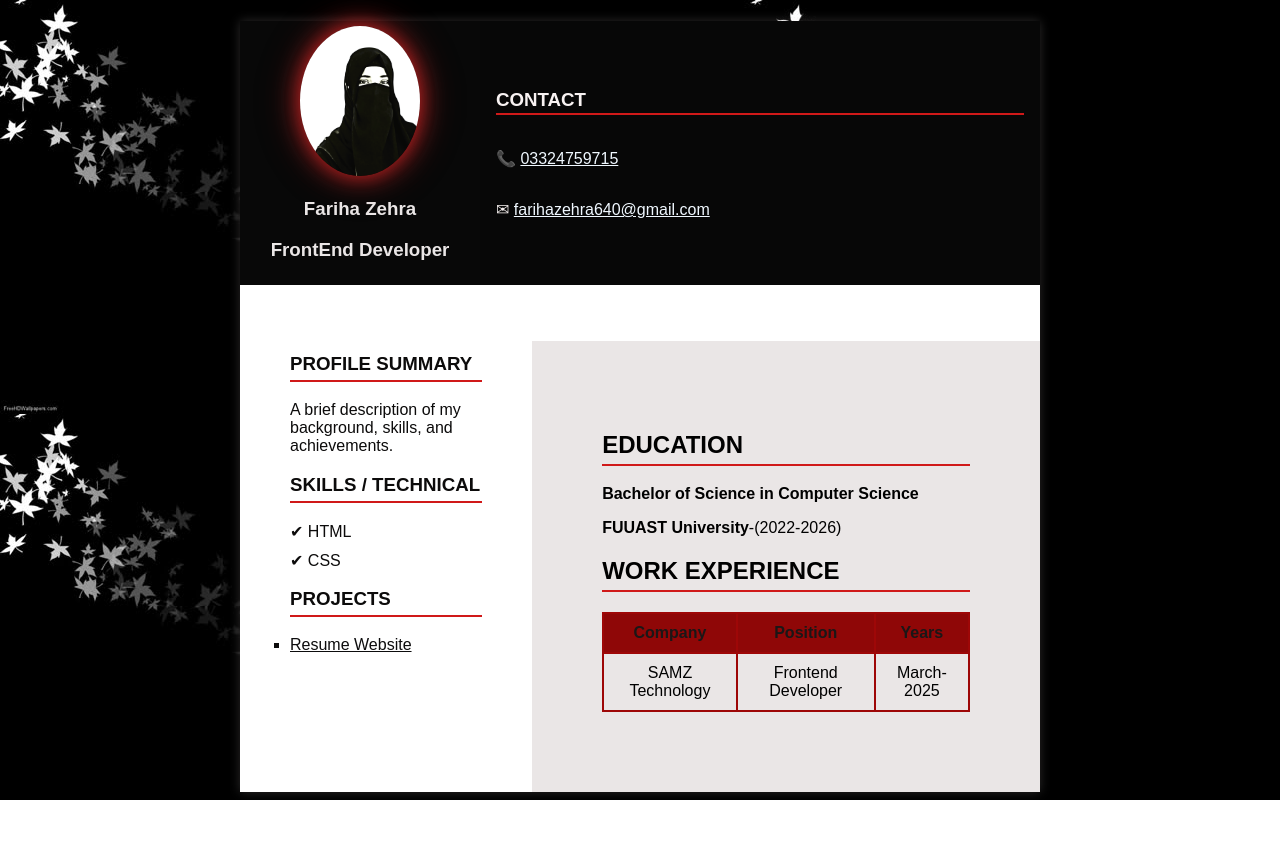
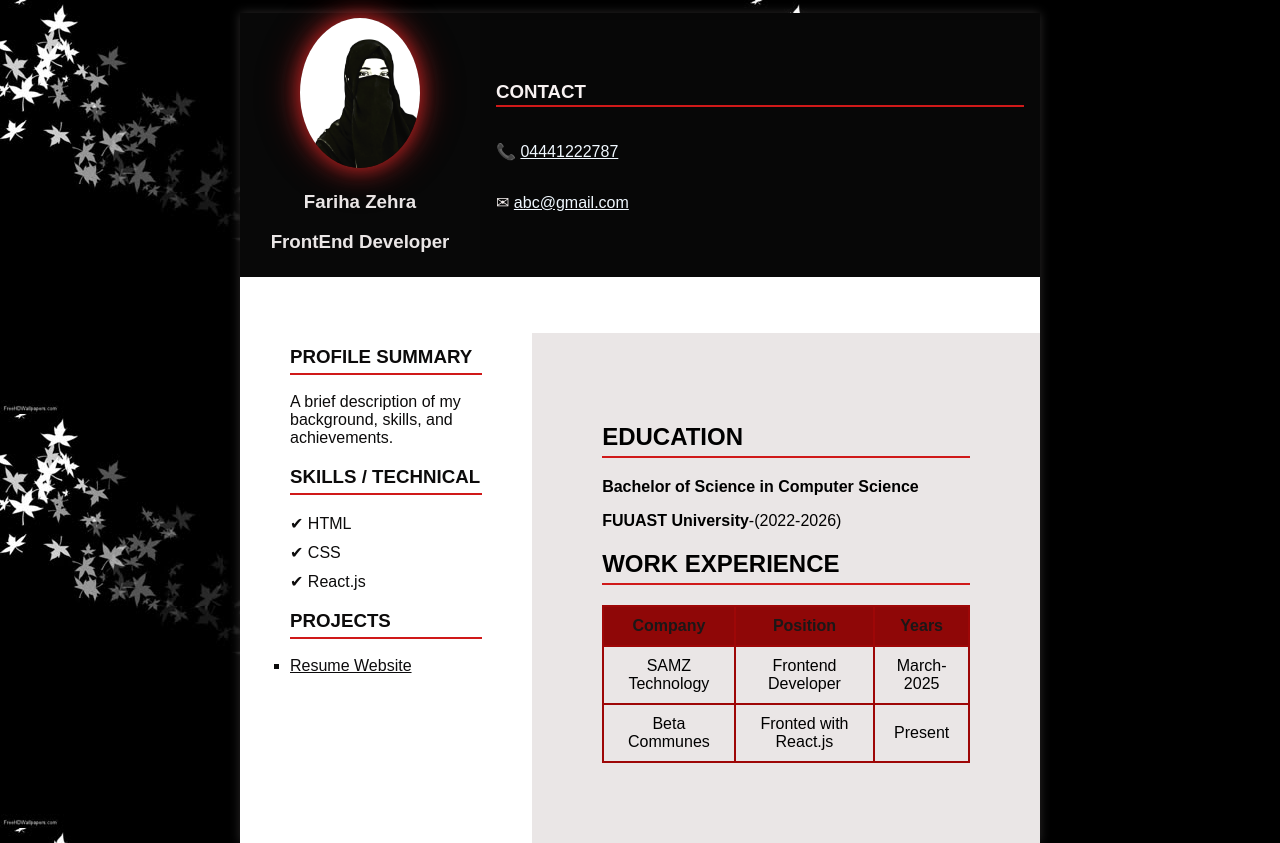
Before and after one commit to Fariha-Zehra-webDeveloper/Samz_tech_Intern_Tasks, a plain HTML site: page Task4/index.html in a window 1280 px wide. Before the commit the page ends 800 px from the top, so only its background shows below. Drawn offline with Linux system fonts and the light colour scheme.

Commit message:
Update index.html

```diff
--- a/Task4/index.html
+++ b/Task4/index.html
@@ -145,8 +145,8 @@
             </div>
             <div class="contact-section">
                 <h3>Contact</h3>
-                <p>📞 <a style="color:aliceblue"  href="tel:+0123012377">03324759715</a></p>
-                <p>✉ <a style="color:aliceblue" href="mailto:emailaddress@gmail.com">farihazehra640@gmail.com</a></p>
+                <p>📞 <a style="color:aliceblue"  href="tel:+0123012377">04441222787</a></p>
+                <p>✉ <a style="color:aliceblue" href="mailto:emailaddress@gmail.com">abc@gmail.com</a></p>
             </div>
         </div>
         <div class="content">
@@ -158,7 +158,7 @@
                 <ul>
                     <li>✔ HTML </li>
                     <li>✔ CSS</li>
-
+                    <li>✔ React.js</li>
                 </ul>
                 <h3>Projects</h3>
                     <ul>
@@ -185,6 +185,11 @@
                             <td>Frontend Developer</td>
                             <td>March-2025</td>
                         </tr>
+                        <tr>
+                             <td>Beta Communes</td>
+                            <td>Fronted with React.js</td>
+                            <td>Present</td>
+                        </tr>
                     </table>
                 </div>
 
```
